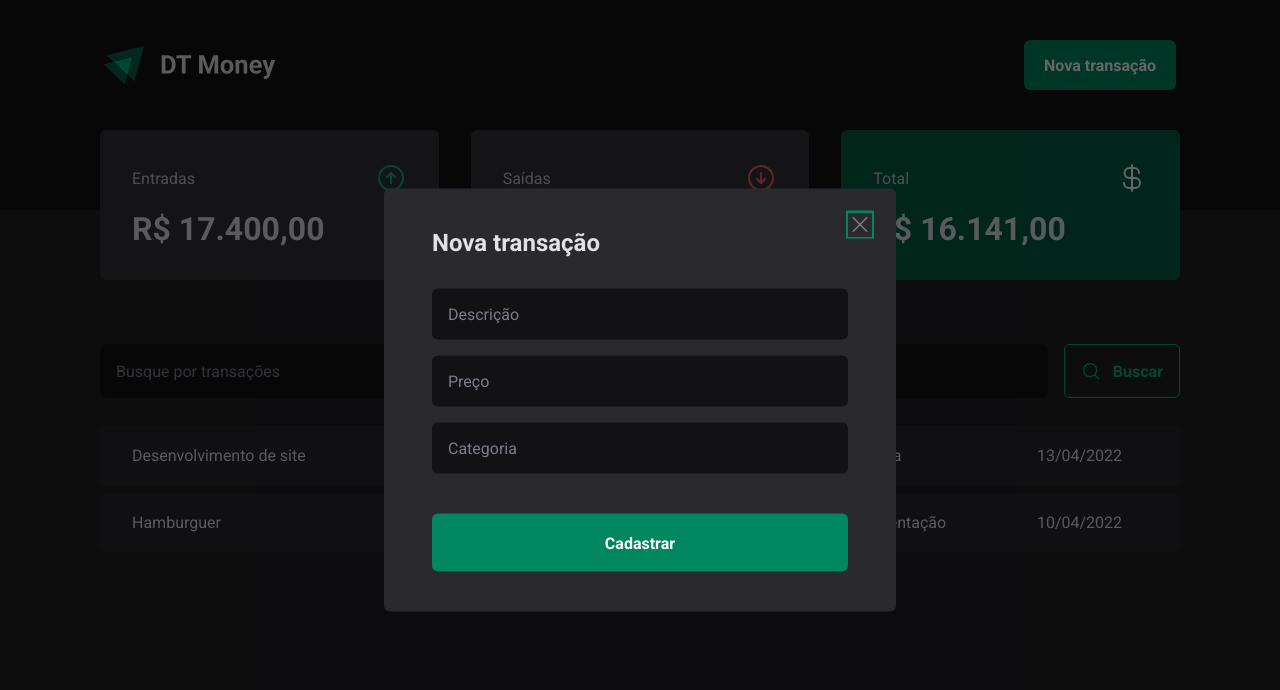
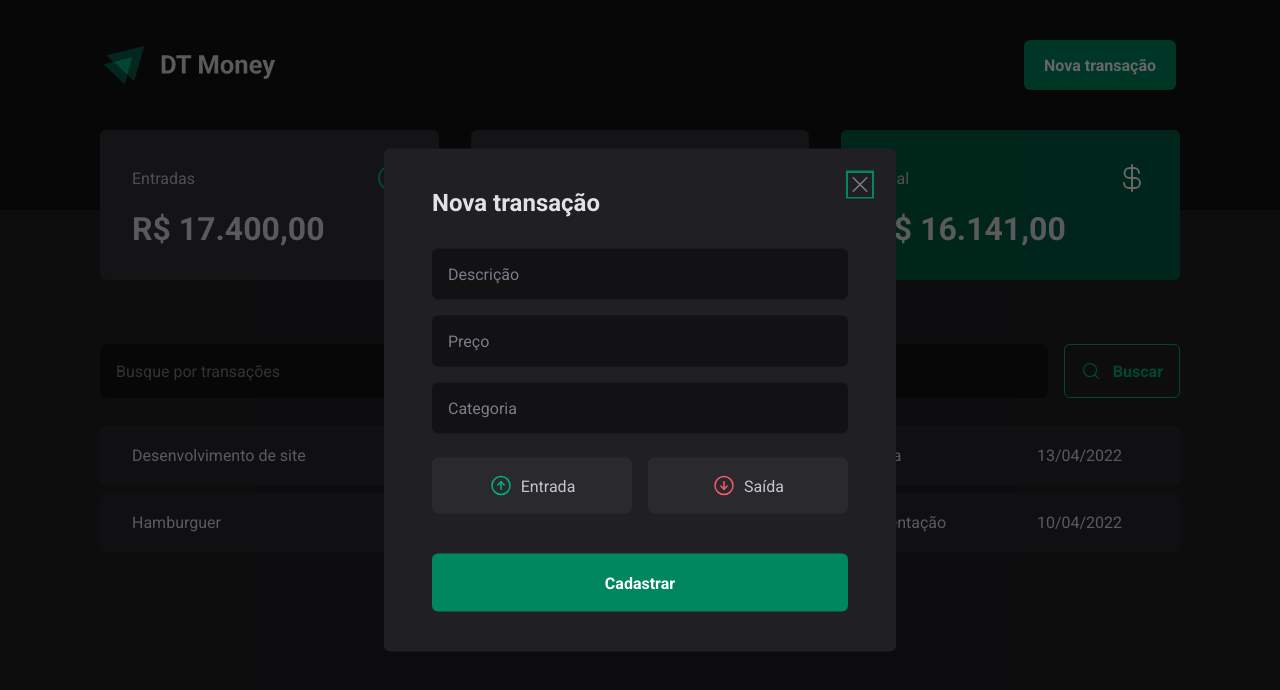
Before and after one commit to daviaxs/dt-money, a React (Vite) app: page / in a window 1280 px wide. Both pictures are taken after a click on the button "Nova transação". Shown: the top 690 px of the page. Built offline with nearby package versions, Linux system fonts and the light colour scheme.

Commit message:
Created TransactionType in NewTransactionModal

```diff
--- a/src/shared/components/NewTransactionModal/index.tsx
+++ b/src/shared/components/NewTransactionModal/index.tsx
@@ -1,6 +1,12 @@
 import * as Dialog from '@radix-ui/react-dialog'
-import { X } from 'phosphor-react'
-import { CloseButton, Content, Overlay } from './styles'
+import { ArrowCircleDown, ArrowCircleUp, X } from 'phosphor-react'
+import {
+  CloseButton,
+  Content,
+  Overlay,
+  TransactionType,
+  TransactionTypeButton,
+} from './styles'
 
 export function NewTransactionModal() {
   return (
@@ -19,6 +25,17 @@ export function NewTransactionModal() {
           <input type="number" placeholder="Preço" required />
           <input type="text" placeholder="Categoria" required />
 
+          <TransactionType>
+            <TransactionTypeButton variant="income">
+              <ArrowCircleUp size={24} />
+              Entrada
+            </TransactionTypeButton>
+            <TransactionTypeButton variant="outcome">
+              <ArrowCircleDown size={24} />
+              Saída
+            </TransactionTypeButton>
+          </TransactionType>
+
           <button type="submit">Cadastrar</button>
         </form>
       </Content>
--- a/src/shared/components/NewTransactionModal/styles.ts
+++ b/src/shared/components/NewTransactionModal/styles.ts
@@ -13,7 +13,7 @@ export const Content = styled(Dialog.Content)`
   min-width: 32rem;
   border-radius: 6px;
   padding: 2.5rem 3rem;
-  background-color: ${(props) => props.theme['gray-700']};
+  background-color: ${(props) => props.theme['gray-800']};
 
   position: fixed;
   top: 50%;
@@ -68,3 +68,34 @@ export const CloseButton = styled(Dialog.Close)`
   line-height: 0;
   color: ${(props) => props.theme['gray-500']};
 `
+
+export const TransactionType = styled.div`
+  display: grid;
+  grid-template-columns: repeat(2, 1fr);
+  gap: 1rem;
+  margin-top: 0.5rem;
+`
+
+interface TransactionTypeButtonProps {
+  variant: 'income' | 'outcome'
+}
+
+export const TransactionTypeButton = styled.button<TransactionTypeButtonProps>`
+  background-color: ${(props) => props.theme['gray-700']};
+  color: ${(props) => props.theme['gray-300']};
+  padding: 1rem;
+  display: flex;
+  align-items: center;
+  justify-content: center;
+  gap: 0.5rem;
+  border-radius: 6px;
+  cursor: pointer;
+  border: 0;
+
+  svg {
+    color: ${(props) =>
+      props.variant === 'income'
+        ? props.theme['green-300']
+        : props.theme['red-300']};
+  }
+`
```
